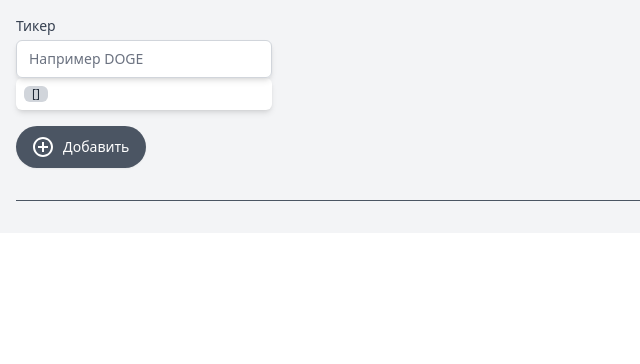
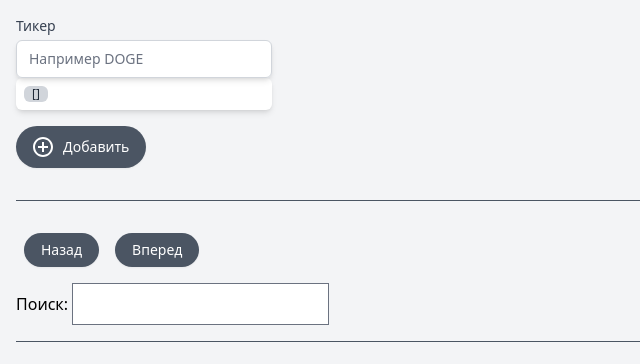
Before and after one commit to Aleksei-Kibardin/cryptonomicon.github.io, a Vue app: page / in a window 1280 px wide. Shown: the top 364 px of the page, without its empty margins (0-640 px from the left). Built offline with nearby package versions, Linux system fonts and the light colour scheme; the HTML template or start-up script is replaced by a standard one.

Commit message:
add coin list and  started making a filter

```diff
--- a/src/App.vue
+++ b/src/App.vue
@@ -92,12 +92,26 @@
           </svg>
           Добавить
         </button>
+        <hr class="w-full border-t border-gray-600 my-4" />
+        <div>
+          <button
+            class="mx-2 my-4 inline-flex items-center py-2 px-4 border border-transparent shadow-sm text-sm leading-4 font-medium rounded-full text-white bg-gray-600 hover:bg-gray-700 transition-colors duration-300 focus:outline-none focus:ring-2 focus:ring-offset-2 focus:ring-gray-500"
+          >
+            Назад
+          </button>
+          <button
+            class="mx-2 my-4 inline-flex items-center py-2 px-4 border border-transparent shadow-sm text-sm leading-4 font-medium rounded-full text-white bg-gray-600 hover:bg-gray-700 transition-colors duration-300 focus:outline-none focus:ring-2 focus:ring-offset-2 focus:ring-gray-500"
+          >
+            Вперед
+          </button>
+          <div>Поиск: <input v-model="filter" /></div>
+        </div>
       </section>
       <template v-if="tickers.length">
         <hr class="w-full border-t border-gray-600 my-4" />
         <dl class="mt-5 grid grid-cols-1 gap-5 sm:grid-cols-3">
           <div
-            v-for="t in tickers"
+            v-for="t in filteredlist()"
             :key="t.name"
             @click="select(t)"
             :class="{
@@ -192,6 +206,7 @@
       graph: [],
       active: false,
       hint: [],
+      filter: "",
     };
   },
 
@@ -207,6 +222,10 @@
   },
 
   methods: {
+    filteredlist() {
+      return this.tickers.filter((ticker) => ticker.name.includes(this.filter));
+    },
+
     subscribeToUpdates(tickerName) {
       setInterval(async () => {
         let f = await fetch(
@@ -255,6 +274,14 @@
       );
     },
 
+    coins() {
+      const coin = fetch(
+        "https://min-api.cryptocompare.com/data/all/coinlist?summary=true"
+      );
+      console.log(coin);
+      return coin;
+    },
+
     massage() {
       let res;
       this.tickers.forEach(() => {
```
